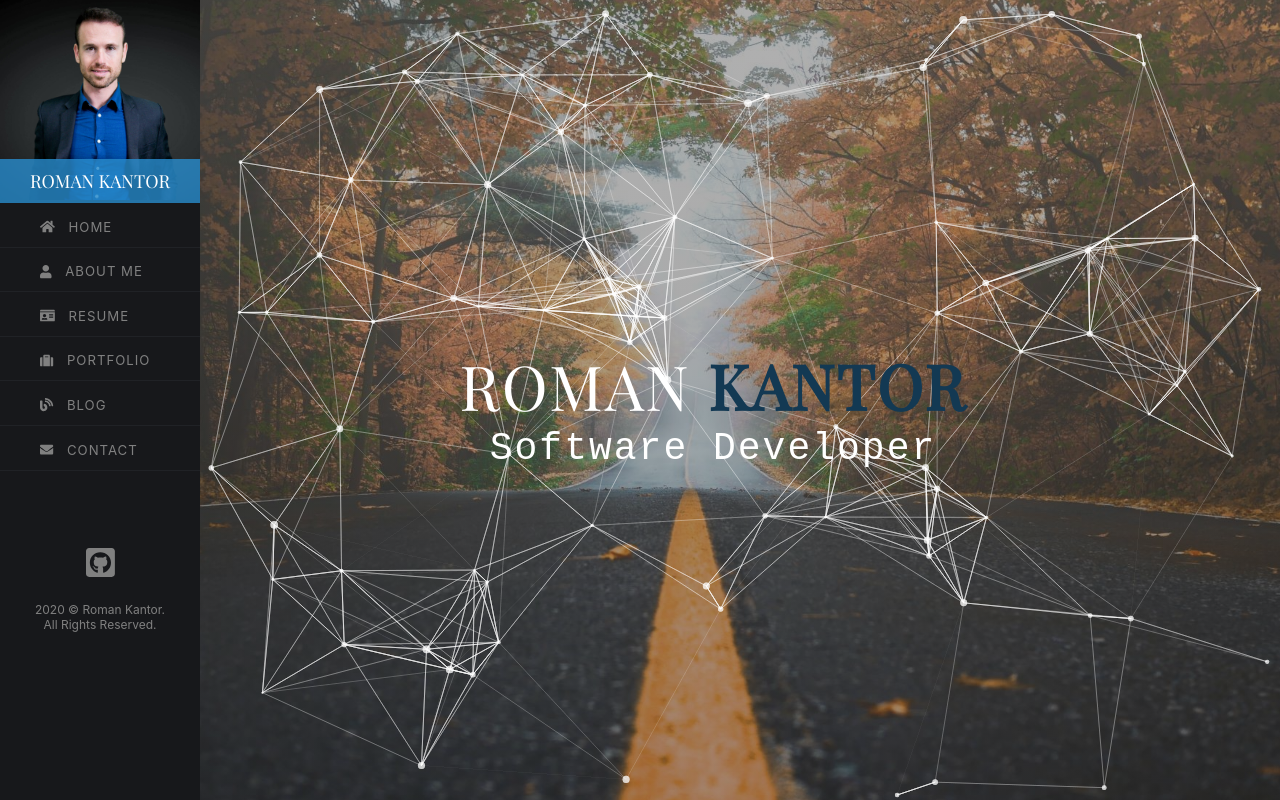
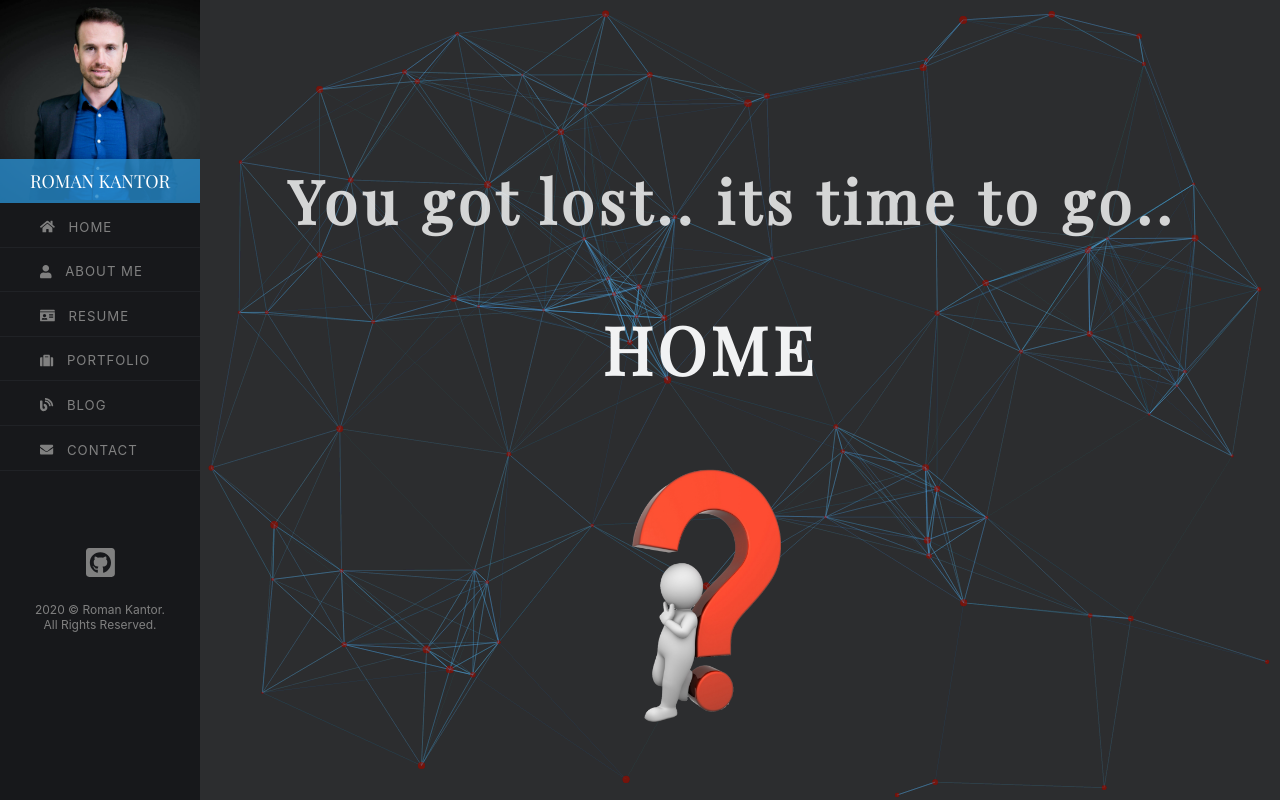
Before and after one commit to RomanKantor89/my-portfolio, a React (Create React App) app: page / in a window 1280 px wide. Built offline with nearby package versions, Linux system fonts and the light colour scheme.

Commit message:
Update App.js

```diff
--- a/src/App.js
+++ b/src/App.js
@@ -69,7 +69,7 @@ class App extends Component {
 
         <div className="content">
           <Switch>
-            <Route exact path='/' render={() => (<Home />)} />
+            <Route exact path='https://romankantor89.github.io/my-portfolio/home' render={() => (<Home />)} />
             <Route exact path='/AboutMe' render={() => (<AboutMe />)} />
             <Route exact path='/Resume' render={() => (<Resume />)} />
             <Route exact path='/Portfolio' render={() => (<Portfolio />)} />
@@ -88,10 +88,10 @@ export default App;
 
 const Navbar = () => {
   return(
-    <Nav defaultActiveKey="/">
+    <Nav defaultActiveKey="https://romankantor89.github.io/my-portfolio/home">
       <ul>
         <li>
-          <Nav.Link href="/">
+          <Nav.Link href="https://romankantor89.github.io/my-portfolio/home">
             <FontAwesomeIcon icon={faHome} /> &nbsp;
             HOME
             <span className="border"></span>
```
